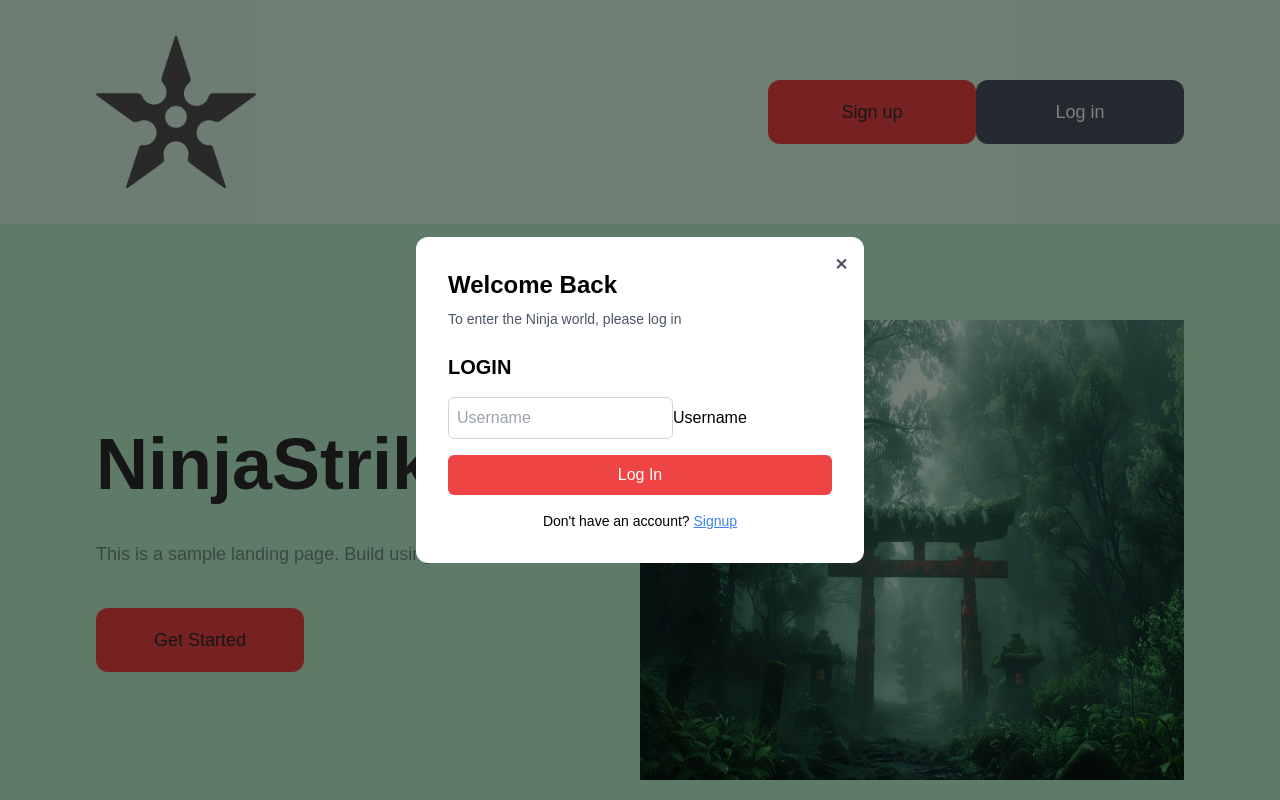
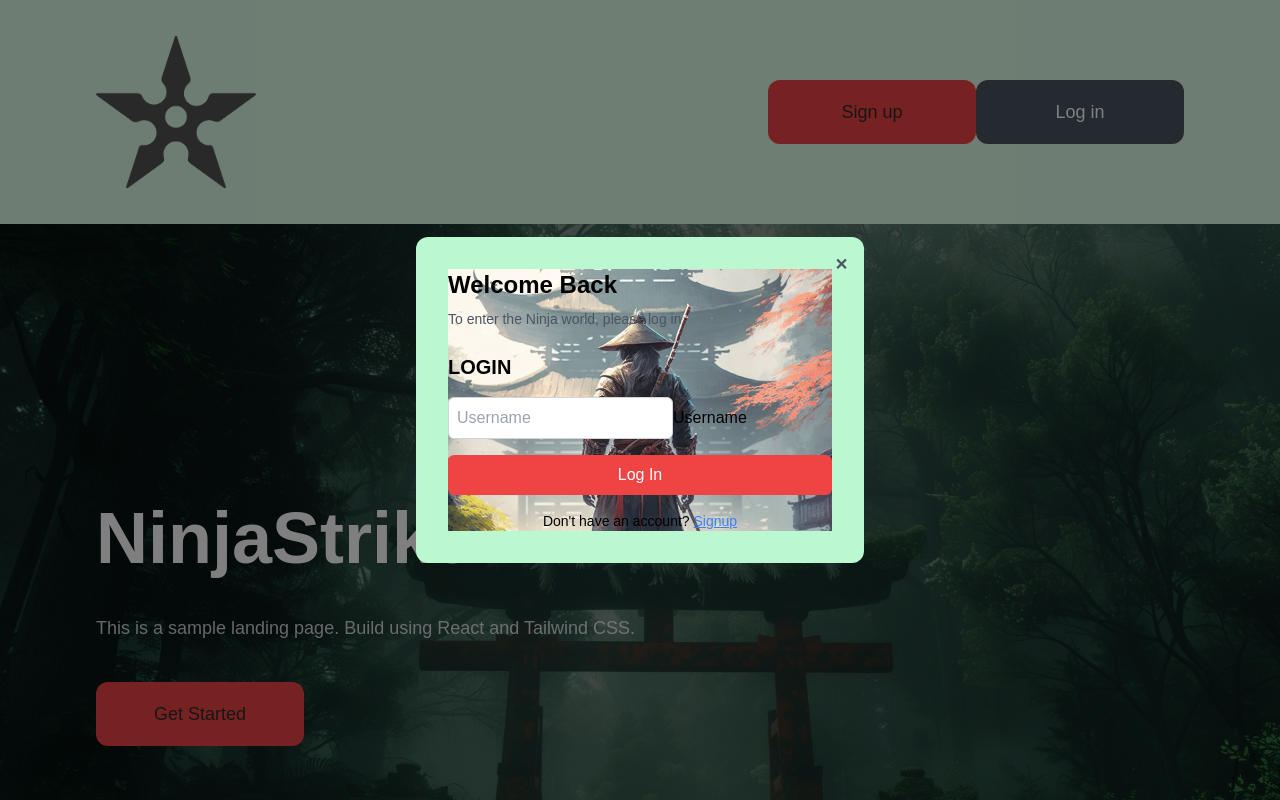
Before and after one commit to alesurankar/ninja_world_react, a React (Create React App) app: page / in a window 1280 px wide. Both pictures are taken after a click on the element "Sign up". Shown: the top 800 px of the page. Built offline with nearby package versions, Linux system fonts and the light colour scheme; the HTML template or start-up script is replaced by a standard one.

Commit message:
background image for different forms and bg image for hero section

```diff
--- a/src/assets/images/images.ts
+++ b/src/assets/images/images.ts
@@ -8,6 +8,8 @@ import Weapon4 from "./shuriken.png";
 import Ninja from "./ninja.png";
 import HeroBg from "./hero-bg.jpg";
 import Fighter from "./fighter.jpg";
+import Login from "./login-img.jpg";
+import Signup from "./signup-img.jpg";
 
 export {
   Logo1,
@@ -20,4 +22,6 @@ export {
   Ninja,
   HeroBg,
   Fighter,
+  Login,
+  Signup,
 };
--- a/src/components/AuthForm.tsx
+++ b/src/components/AuthForm.tsx
@@ -1,7 +1,13 @@
 import { useState } from "react";
 import API from "../api/auth";
+import { Login } from "../assets/images/images";
+import { Signup } from "../assets/images/images";
 
-const AuthForm = () => {
+type AuthFormProps = {
+  className?: string
+};
+
+const AuthForm = ({ className = "" }: AuthFormProps) => {
   const [mode, setMode] = useState<"login" | "signup">("login"); // the type is restricted to "login" or "signup", defaulting to "login".
   const [username, setUsername] = useState(""); // state to hold the username input
   const [error, setError] = useState<string | null>(null); // state to hold error messages
@@ -29,7 +35,7 @@ const AuthForm = () => {
   };
 
   return (
-    <div className={`form-box ${mode}`}>
+    <div className="bg-cover bg-center bg-no-repeat w-full h-full" style={{backgroundImage: `url(${mode === "login" ? Login : Signup})`,}}>
 
         {/* Form Container with dynamic class based on mode */}
         <div className="form-details">
--- a/src/components/AuthModal.tsx
+++ b/src/components/AuthModal.tsx
@@ -4,11 +4,11 @@ interface Props {
   onClose: () => void;
 }
 
-const AuthModal = ({ onClose }: Props) => { {/* Auth modal component with onClose prop */}
+const AuthModal = ({ onClose }: Props) => {
   return (
     <div className="fixed inset-0 z-50 flex items-center justify-center bg-black bg-opacity-50">
       {/* Modal box */}
-      <div className="bg-white rounded-xl p-8 relative w-full max-w-md">
+      <div className="bg-green-200 rounded-xl p-8 relative w-full max-w-md">
         {/* Close button */}
         <button
           className="absolute top-4 right-4 text-gray-600 hover:text-black font-bold"
@@ -18,7 +18,7 @@ const AuthModal = ({ onClose }: Props) => { {/* Auth modal component with onClos
         </button>
 
         {/* Auth form */}
-        <AuthForm />
+        <AuthForm className="rounded-xl p-8 w-96 min-h-[28rem]"/>
       </div>
     </div>
   );
--- a/src/components/Hero.tsx
+++ b/src/components/Hero.tsx
@@ -3,12 +3,20 @@ import { HeroBg } from '../assets/images/images'
 
 const Hero = () => {
     return (
-        <section className='w-screen bg-green-200 px-8 py-20 lg:p-24 text-center flex flex-col lg:flex-row items-center justify-center lg:justify-between'>
+        <section className="relative w-screen min-h-screen px-8 py-20 lg:p-24
+                 flex items-center justify-center lg:justify-between
+                 bg-cover bg-center bg-no-repeat" style={{ backgroundImage: `url(${HeroBg})` }}>
+
+            {/* Dark overlay for readability */}
+            <div className="absolute inset-0 bg-black/40" />
+
             {/* Content Section - Left side on desktop, top on mobile */}
-            <div className='flex flex-col items-center justify-center lg:items-start lg:justify-normal lg:w-1/2'>
-                <h1 className='text-5xl lg:text-7xl text-textColor font-semibold'>{`NinjaStrike`}</h1>
+            <div className="relative z-10 flex flex-col items-center lg:items-start lg:w-1/2 text-center lg:text-left">
+                <h1 className="text-5xl lg:text-7xl text-white font-semibold">
+                    NinjaStrike
+                </h1>
 
-                <p className='text-lg text-textColor opacity-50 py-10'>
+                <p className="text-lg text-white/80 py-10">
                     This is a sample landing page. Build using React and Tailwind CSS.
                 </p>
 
@@ -17,15 +25,6 @@ const Hero = () => {
                     mainClassName='bg-red-500 hover:bg-red-600'
                 />
             </div>
-
-            {/* Hero Image Section - Right side on desktop, bottom on mobile */}
-            <div className='shrink-0 w-full mt-10 lg:mt-0 lg:w-1/2 lg:h-[460px]'>
-                <img
-                    className='w-full h-full'
-                    src={HeroBg}
-                    alt='Hero'
-                />
-            </div>
         </section>
     )
 }
--- a/src/components/Navbar.tsx
+++ b/src/components/Navbar.tsx
@@ -1,12 +1,10 @@
 import { useState } from 'react';
 import { Logo1 } from '../assets/images/images'
 import Button from './Button'
-import AuthForm from './AuthForm'
 import AuthModal from './AuthModal';
 //import axios from 'axios'; //////////////// import axios for HTTP requests
 
 const Navbar = () => {
-    const [showAuth, setShowAuth] = useState(false); // trak if AcuthForm is visible
     const [showAuthModal, setShowAuthModal] = useState(false); // track if AuthModal is visible
 
     // const handleRunTestDB = async () => { /////////// function to handle TestDB run
@@ -36,7 +34,6 @@ const Navbar = () => {
                     title='Sign up'
                     mainClassName='bg-red-500 hover:bg-red-600'
                     titleClassName='hover:text-whiteColor'
-                    /*onClick={() => setShowAuth(true)}*/ // show AuthForm
                     onClick={() => setShowAuthModal(true)} // show AuthForm
                 />
 
@@ -44,13 +41,10 @@ const Navbar = () => {
                     title='Log in'
                     mainClassName='bg-gray-600 hover:bg-gray-800'
                     titleClassName='text-whiteColor'
-                    /*onClick={() => setShowAuth(true)}*/ // show AuthForm
                     onClick={() => setShowAuthModal(true)} // show AuthForm
                     //onClick={handleRunTestDB} /////////// attach onClick handler to Log In button
                 />
             </div>
-            {/*{showAuth && <AuthForm />}*/}
-
             {/* Modal */}
             {showAuthModal && <AuthModal onClose={() => setShowAuthModal(false)} />}
         </nav>
```
